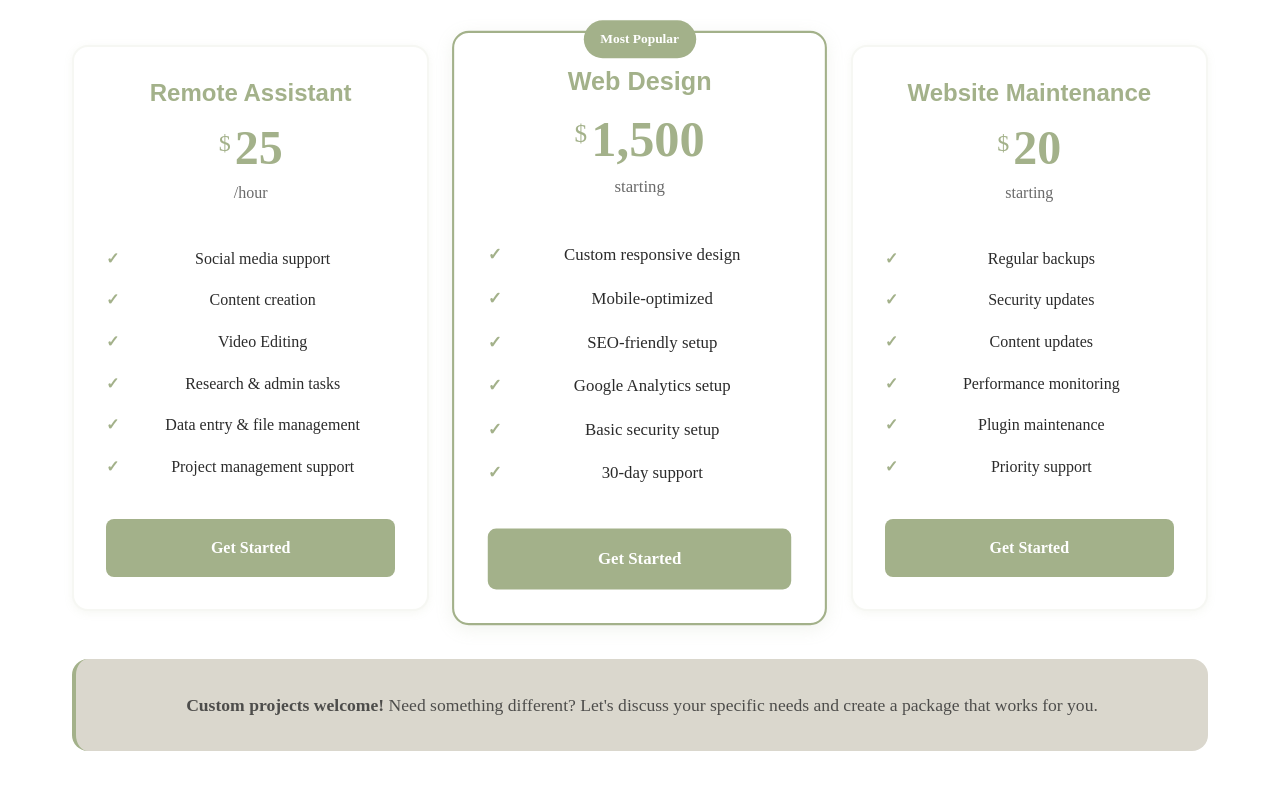
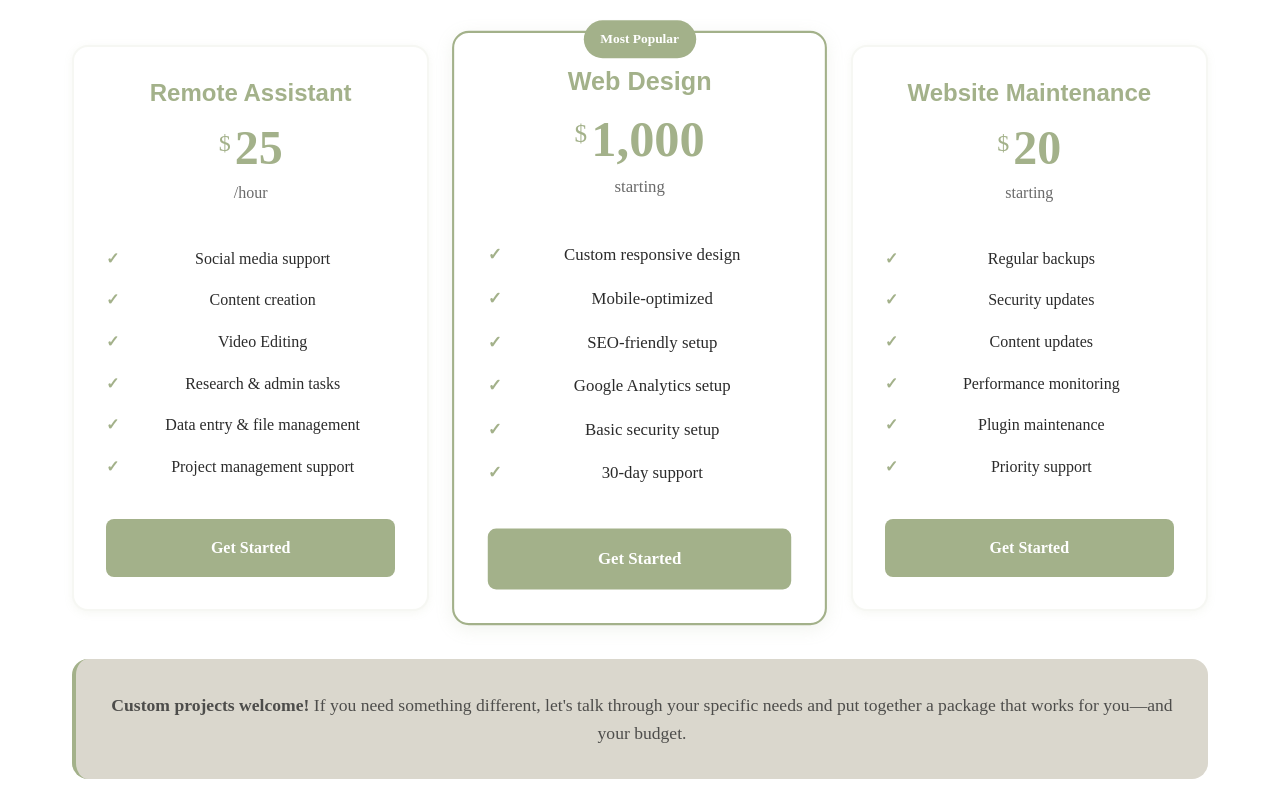
Before and after one commit to rclendenen/rileyclendenen.com1, a plain HTML site: page index.html in a window 1280 px wide. Shown: the part 4314-5100 px from the top of the page. Drawn offline with Linux system fonts and the light colour scheme; a web font is replaced by a local one.

Commit message:
Update pricing text, change Web Design price to , and make review button open email

```diff
--- a/index.html
+++ b/index.html
@@ -276,7 +276,7 @@
                 </div>
             </div>
             <div class="why-cta">
-                <a href="#contact" class="cta cta-primary">Send me a review</a>
+                <a href="mailto:riley.clendenen@yahoo.com" class="cta cta-primary">Send me a review</a>
             </div>
         </div>
     </section>
@@ -315,7 +315,7 @@
                         <h3>Web Design</h3>
                         <div class="price">
                             <span class="currency">$</span>
-                            <span class="amount">1,500</span>
+                            <span class="amount">1,000</span>
                             <span class="period">starting</span>
                         </div>
                     </div>
@@ -355,7 +355,7 @@
                 </div>
             </div>
             <div class="pricing-note">
-                <p><strong>Custom projects welcome!</strong> Need something different? Let's discuss your specific needs and create a package that works for you.</p>
+                <p><strong>Custom projects welcome!</strong> If you need something different, let's talk through your specific needs and put together a package that works for you—and your budget.</p>
             </div>
         </div>
     </section>
```
